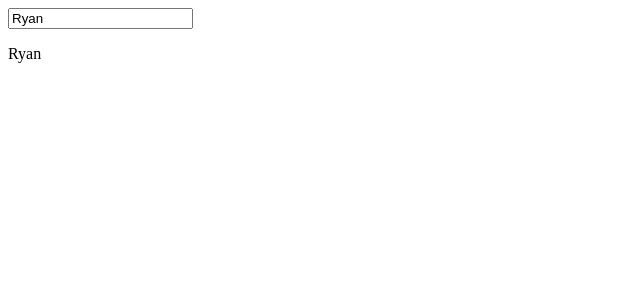
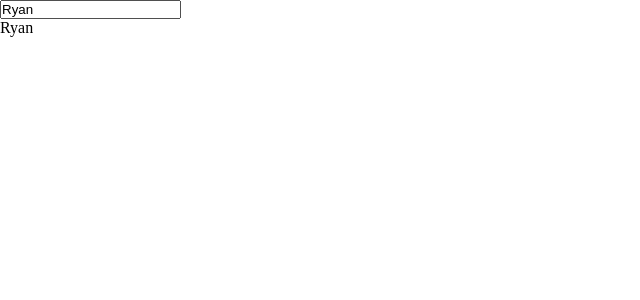
Before and after one commit to ryanwpb/angular-tutorial, an Angular app: page / in a window 1280 px wide. Shown: the top 300 px of the page, without its empty margins (0-640 px from the left). Built offline with nearby package versions, Linux system fonts and the light colour scheme.

Commit message:
Add external style sheet.

```diff
--- a/src/index.html
+++ b/src/index.html
@@ -6,6 +6,7 @@
     <base href="/" />
     <meta name="viewport" content="width=device-width, initial-scale=1" />
     <link rel="icon" type="image/x-icon" href="favicon.ico" />
+    <link rel="stylesheet" href="/styles.css" />
   </head>
   <body>
     <app-root></app-root>
--- a/src/styles.css
+++ b/src/styles.css
@@ -1 +1,6 @@
 /* You can add global styles to this file, and also import other style files */
+* {
+  margin: 0;
+  padding: 0;
+  box-sizing: border-box;
+}
```
